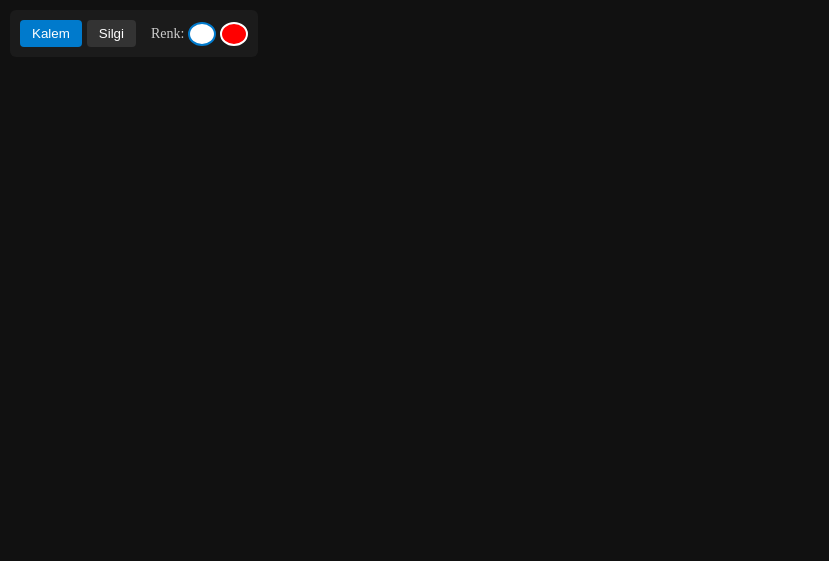
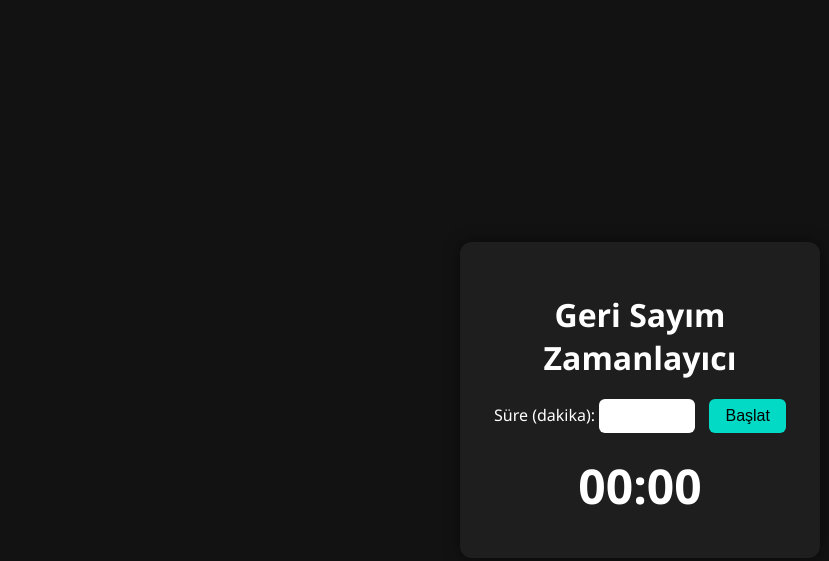
Before and after one commit to 4KCoder/Notyazma, a plain HTML site: page index.html in a window 1280 px wide. Shown: the whole page, without its empty margins (0-829 px from the left). Drawn offline with Linux system fonts and the light colour scheme.

Commit message:
index.html

```diff
--- a/index.html
+++ b/index.html
@@ -2,147 +2,23 @@
 <html lang="tr">
 <head>
   <meta charset="UTF-8" />
-  <meta name="viewport" content="width=device-width, initial-scale=1.0"/>
-  <title>Çizim Uygulaması - Tam Ekran</title>
-  <style>
-    html, body {
-      margin: 0;
-      padding: 0;
-      overflow: hidden;
-      background-color: #1e1e1e;
-    }
-
-    canvas {
-      display: block;
-      background-color: #111;
-      cursor: crosshair;
-    }
-
-    #toolbar {
-      position: fixed;
-      top: 10px;
-      left: 10px;
-      background-color: rgba(30, 30, 30, 0.8);
-      padding: 10px;
-      border-radius: 6px;
-      z-index: 10;
-      display: flex;
-      align-items: center;
-      gap: 5px;
-    }
-
-    button {
-      padding: 6px 12px;
-      background-color: #333;
-      color: #fff;
-      border: none;
-      border-radius: 4px;
-      cursor: pointer;
-    }
-
-    button.active {
-      background-color: #007acc;
-    }
-
-    .color-btn {
-      width: 24px;
-      height: 24px;
-      border-radius: 50%;
-      border: 2px solid #fff;
-      cursor: pointer;
-    }
-
-    .color-btn.active {
-      border: 2px solid #007acc;
-    }
-  </style>
+  <meta name="viewport" content="width=device-width, initial-scale=1.0" />
+  <title>Geri Sayım Zamanlayıcı</title>
+  <link rel="stylesheet" href="style.css" />
 </head>
 <body>
+  <div class="container">
+    <h1>Geri Sayım Zamanlayıcı</h1>
+    <form id="timerForm">
+      <label for="minutes">Süre (dakika):</label>
+      <input type="number" id="minutes" min="1" required />
+      <button type="submit">Başlat</button>
+    </form>
 
-  <div id="toolbar">
-    <button id="penBtn" class="active">Kalem</button>
-    <button id="eraserBtn">Silgi</button>
-
-    <div style="margin-left: 10px;">
-      <span style="color: #ccc; font-size: 14px;">Renk:</span>
-      <button class="color-btn active" id="whiteColor" style="background-color: #ffffff;"></button>
-      <button class="color-btn" id="redColor" style="background-color: #ff0000;"></button>
-    </div>
+    <div class="timer-display" id="timerDisplay">00:00</div>
+    <div class="message" id="message"></div>
   </div>
 
-  <canvas id="drawingCanvas"></canvas>
-
-  <script>
-    const canvas = document.getElementById("drawingCanvas");
-    const ctx = canvas.getContext("2d");
-
-    const penBtn = document.getElementById("penBtn");
-    const eraserBtn = document.getElementById("eraserBtn");
-
-    const whiteColor = document.getElementById("whiteColor");
-    const redColor = document.getElementById("redColor");
-    const colorButtons = [whiteColor, redColor];
-
-    let isDrawing = false;
-    let currentTool = "pen";
-    let penColor = "#ffffff";
-    let penSize = 2;
-    let eraserSize = 20;
-
-    function resizeCanvas() {
-      canvas.width = window.innerWidth;
-      canvas.height = window.innerHeight;
-    }
-
-    window.addEventListener("resize", resizeCanvas);
-    resizeCanvas();
-
-    canvas.addEventListener("mousedown", (e) => {
-      isDrawing = true;
-      ctx.beginPath();
-      ctx.moveTo(e.clientX, e.clientY);
-    });
-
-    canvas.addEventListener("mousemove", (e) => {
-      if (!isDrawing) return;
-
-      if (currentTool === "pen") {
-        ctx.strokeStyle = penColor;
-        ctx.lineWidth = penSize;
-        ctx.lineCap = "round";
-        ctx.lineJoin = "round";
-        ctx.lineTo(e.clientX, e.clientY);
-        ctx.stroke();
-      } else if (currentTool === "eraser") {
-        ctx.clearRect(e.clientX - eraserSize / 2, e.clientY - eraserSize / 2, eraserSize, eraserSize);
-      }
-    });
-
-    canvas.addEventListener("mouseup", () => {
-      isDrawing = false;
-    });
-
-    penBtn.addEventListener("click", () => {
-      currentTool = "pen";
-      penBtn.classList.add("active");
-      eraserBtn.classList.remove("active");
-    });
-
-    eraserBtn.addEventListener("click", () => {
-      currentTool = "eraser";
-      eraserBtn.classList.add("active");
-      penBtn.classList.remove("active");
-    });
-
-    // Renk seçme işlemi
-    whiteColor.addEventListener("click", () => selectColor("#ffffff", whiteColor));
-    redColor.addEventListener("click", () => selectColor("#ff0000", redColor));
-
-    function selectColor(color, buttonElement) {
-      penColor = color;
-      colorButtons.forEach(btn => btn.classList.remove("active"));
-      buttonElement.classList.add("active");
-    }
-  </script>
+  <script src="script.js"></script>
 </body>
 </html>
```
